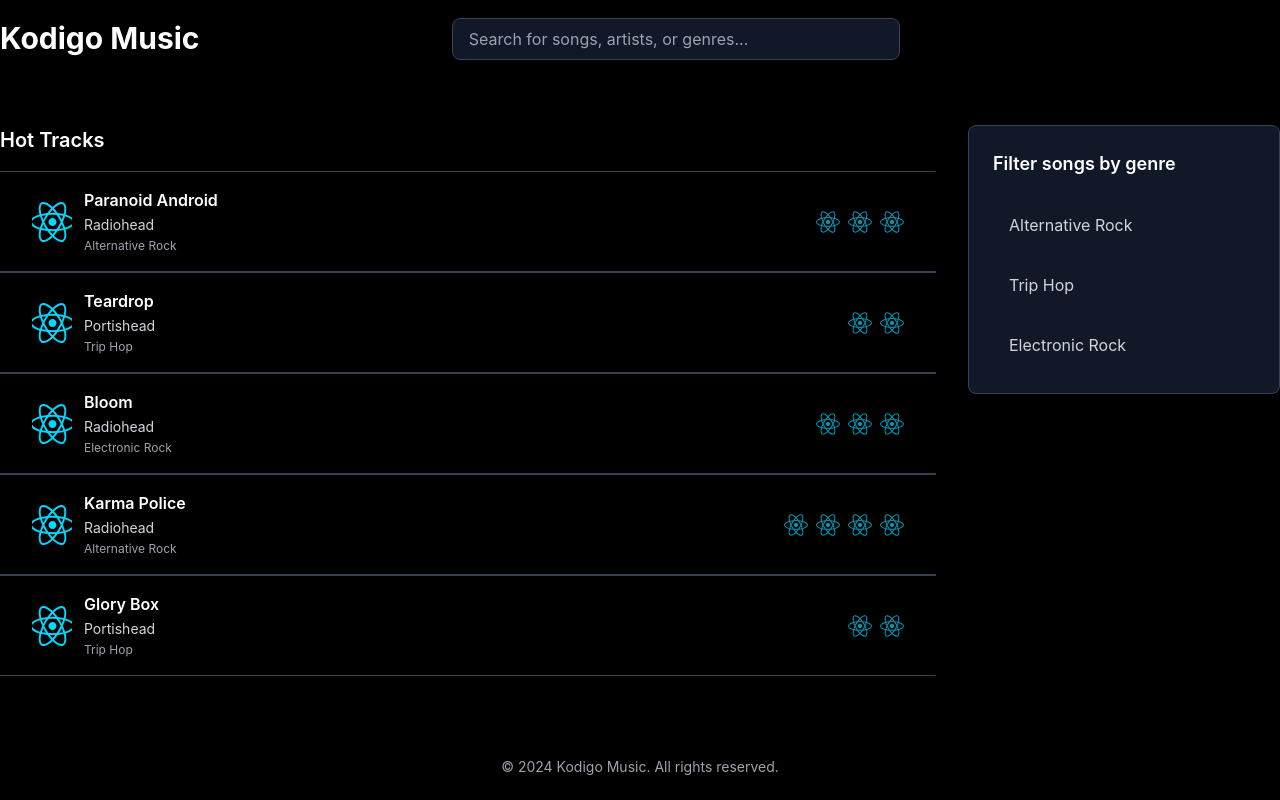
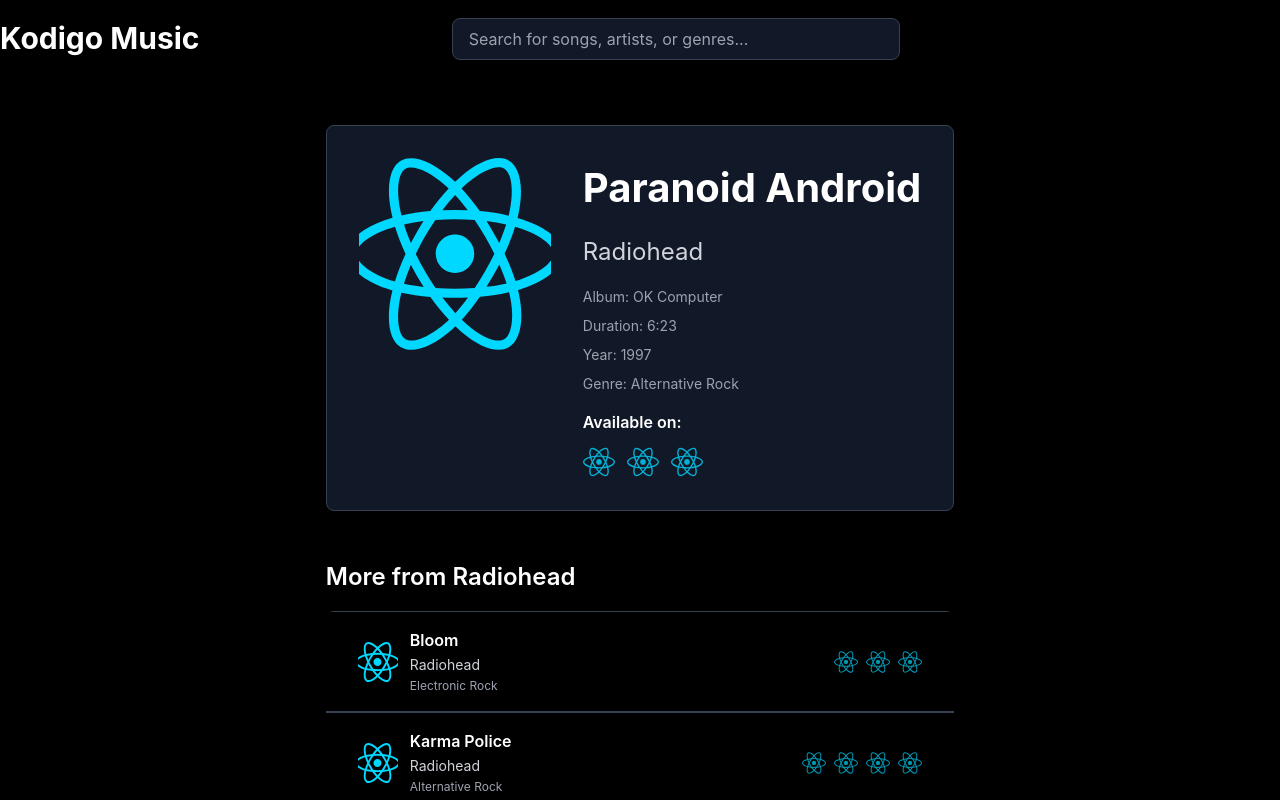
Before and after one commit to algodondev/kodigo-music, a React (Vite) app: page /song/1 in a window 1280 px wide. Shown: the top 800 px of the page. Built offline with nearby package versions, Linux system fonts and the light colour scheme.

Commit message:
feat: added routing

```diff
--- a/package.json
+++ b/package.json
@@ -13,6 +13,7 @@
     "@tailwindcss/vite": "^4.1.12",
     "react": "^19.1.1",
     "react-dom": "^19.1.1",
+    "react-router-dom": "^7.8.2",
     "tailwindcss": "^4.1.12"
   },
   "devDependencies": {
--- a/src/App.jsx
+++ b/src/App.jsx
@@ -1,63 +1,36 @@
 import { useState } from "react";
+import { BrowserRouter as Router, Routes, Route } from "react-router-dom";
 import "./App.css";
 import Header from "./components/Header";
 import Footer from "./components/Footer";
-import Content from "./components/Content";
-
-const mockSongs = [
-  {
-    id: 1,
-    title: "Paranoid Android",
-    artist: "Radiohead",
-    genre: "Alternative Rock",
-    platforms: ["Spotify", "Apple Music", "Deezer"],
-  },
-  {
-    id: 2,
-    title: "Teardrop",
-    artist: "Portishead",
-    genre: "Trip Hop",
-    platforms: ["Spotify", "Apple Music"],
-  },
-  {
-    id: 3,
-    title: "Bloom",
-    artist: "Radiohead",
-    genre: "Electronic Rock",
-    platforms: ["Spotify", "Deezer", "YouTube Music"],
-  },
-  {
-    id: 4,
-    title: "Karma Police",
-    artist: "Radiohead",
-    genre: "Alternative Rock",
-    platforms: ["Spotify", "Apple Music", "Deezer", "YouTube Music"],
-  },
-  {
-    id: 5,
-    title: "Glory Box",
-    artist: "Portishead",
-    genre: "Trip Hop",
-    platforms: ["Spotify", "Apple Music"],
-  },
-];
+import Home from "./pages/Home";
+import SingleSong from "./pages/SingleSong";
 
 function App() {
   const [showMobileSidebar, setShowMobileSidebar] = useState(false);
 
   return (
+    <Router>
       <div className="min-h-screen bg-black px-6 py-8 flex flex-col">
         <Header
           onToggleSidebar={() => setShowMobileSidebar(!showMobileSidebar)}
           showMobileFilter={true}
         />
-      <Content
-        songs={mockSongs}
+        <Routes>
+          <Route
+            path="/"
+            element={
+              <Home
                 showMobileSidebar={showMobileSidebar}
                 onToggleSidebar={() => setShowMobileSidebar(!showMobileSidebar)}
               />
+            }
+          />
+          <Route path="/song/:id" element={<SingleSong />} />
+        </Routes>
         <Footer />
       </div>
+    </Router>
   );
 }
 
--- a/src/components/SongCard.css
+++ b/src/components/SongCard.css
@@ -7,6 +7,7 @@
   border-bottom: 1px solid #374151;
   transition: all 0.2s;
   gap: 0.75rem;
+  cursor: pointer;
 }
 
 .song-card:hover {
--- a/src/components/SongCard.jsx
+++ b/src/components/SongCard.jsx
@@ -1,9 +1,16 @@
 import "./SongCard.css";
+import { useNavigate } from "react-router-dom";
 import reactLogo from "../assets/react.svg";
 
 export default function SongCard({ song }) {
+  const navigate = useNavigate();
+
+  const handleClick = () => {
+    navigate(`/song/${song.id}`);
+  };
+
   return (
-    <div className="song-card">
+    <div className="song-card" onClick={handleClick}>
       <div className="song-info">
         <img
           src={reactLogo}
--- /dev/null
+++ b/src/pages/Home.jsx
@@ -0,0 +1,49 @@
+import Content from "../components/Content";
+
+const mockSongs = [
+  {
+    id: 1,
+    title: "Paranoid Android",
+    artist: "Radiohead",
+    genre: "Alternative Rock",
+    platforms: ["Spotify", "Apple Music", "Deezer"],
+  },
+  {
+    id: 2,
+    title: "Teardrop",
+    artist: "Portishead",
+    genre: "Trip Hop",
+    platforms: ["Spotify", "Apple Music"],
+  },
+  {
+    id: 3,
+    title: "Bloom",
+    artist: "Radiohead",
+    genre: "Electronic Rock",
+    platforms: ["Spotify", "Deezer", "YouTube Music"],
+  },
+  {
+    id: 4,
+    title: "Karma Police",
+    artist: "Radiohead",
+    genre: "Alternative Rock",
+    platforms: ["Spotify", "Apple Music", "Deezer", "YouTube Music"],
+  },
+  {
+    id: 5,
+    title: "Glory Box",
+    artist: "Portishead",
+    genre: "Trip Hop",
+    platforms: ["Spotify", "Apple Music"],
+  },
+];
+
+export default function Home({ showMobileSidebar, onToggleSidebar }) {
+  return (
+    <Content
+      songs={mockSongs}
+      showMobileSidebar={showMobileSidebar}
+      onToggleSidebar={onToggleSidebar}
+    />
+  );
+}
--- /dev/null
+++ b/src/pages/SingleSong.css
@@ -0,0 +1,144 @@
+.single-song-page {
+  flex: 1;
+  margin: 0 auto;
+  padding: 0 1rem;
+}
+
+.song-detail-card {
+  display: flex;
+  gap: 2rem;
+  margin-bottom: 3rem;
+  padding: 2rem;
+  background-color: #111827;
+  border: 1px solid #374151;
+  border-radius: 0.5rem;
+}
+
+.album-cover {
+  width: 12rem;
+  height: 12rem;
+  border-radius: 0.5rem;
+  object-fit: cover;
+}
+
+.song-info-detail {
+  flex: 1;
+  display: flex;
+  flex-direction: column;
+  gap: 1rem;
+}
+
+.song-title-large {
+  font-size: 2.5rem;
+  font-weight: bold;
+  color: white;
+  margin: 0;
+}
+
+.song-artist-large {
+  font-size: 1.5rem;
+  color: #d1d5db;
+  margin: 0;
+}
+
+.song-metadata {
+  display: flex;
+  flex-direction: column;
+  gap: 0.5rem;
+}
+
+.metadata-item {
+  color: #9ca3af;
+  font-size: 0.875rem;
+}
+
+.platforms-container {
+  display: flex;
+  flex-direction: column;
+  gap: 0.75rem;
+}
+
+.platforms-label {
+  color: white;
+  font-weight: 600;
+}
+
+.platforms-list {
+  display: flex;
+  gap: 0.75rem;
+}
+
+.platform-icon-large {
+  width: 2rem;
+  height: 2rem;
+  opacity: 0.8;
+  transition: opacity 0.2s;
+}
+
+.platform-icon-large:hover {
+  opacity: 1;
+}
+
+.related-songs-section,
+.more-songs-section {
+  margin-bottom: 2rem;
+}
+
+.section-title {
+  font-size: 1.5rem;
+  font-weight: 600;
+  color: white;
+  margin-bottom: 1rem;
+}
+
+.scrollable-songs {
+  max-height: 20rem;
+  overflow-y: auto;
+  border-radius: 0.5rem;
+}
+
+.scrollable-songs::-webkit-scrollbar {
+  width: 8px;
+}
+
+.scrollable-songs::-webkit-scrollbar-track {
+  background: #111827;
+}
+
+.scrollable-songs::-webkit-scrollbar-thumb {
+  background: #374151;
+  border-radius: 4px;
+}
+
+.scrollable-songs::-webkit-scrollbar-thumb:hover {
+  background: #4b5563;
+}
+
+.error-message {
+  color: white;
+  text-align: center;
+  font-size: 1.25rem;
+  margin-top: 2rem;
+}
+
+@media (max-width: 767px) {
+  .song-detail-card {
+    flex-direction: column;
+    gap: 1.5rem;
+    padding: 1.5rem;
+  }
+
+  .album-cover {
+    width: 8rem;
+    height: 8rem;
+    align-self: center;
+  }
+
+  .song-title-large {
+    font-size: 1.875rem;
+  }
+
+  .song-artist-large {
+    font-size: 1.25rem;
+  }
+}
--- /dev/null
+++ b/src/pages/SingleSong.jsx
@@ -0,0 +1,122 @@
+import "./SingleSong.css";
+import { useParams } from "react-router-dom";
+import reactLogo from "../assets/react.svg";
+import SongCard from "../components/SongCard";
+
+const mockSongs = [
+  {
+    id: 1,
+    title: "Paranoid Android",
+    artist: "Radiohead",
+    genre: "Alternative Rock",
+    platforms: ["Spotify", "Apple Music", "Deezer"],
+    album: "OK Computer",
+    duration: "6:23",
+    releaseYear: 1997,
+  },
+  {
+    id: 2,
+    title: "Teardrop",
+    artist: "Portishead",
+    genre: "Trip Hop",
+    platforms: ["Spotify", "Apple Music"],
+    album: "Mezzanine",
+    duration: "5:29",
+    releaseYear: 1998,
+  },
+  {
+    id: 3,
+    title: "Bloom",
+    artist: "Radiohead",
+    genre: "Electronic Rock",
+    platforms: ["Spotify", "Deezer", "YouTube Music"],
+    album: "The King of Limbs",
+    duration: "5:15",
+    releaseYear: 2011,
+  },
+  {
+    id: 4,
+    title: "Karma Police",
+    artist: "Radiohead",
+    genre: "Alternative Rock",
+    platforms: ["Spotify", "Apple Music", "Deezer", "YouTube Music"],
+    album: "OK Computer",
+    duration: "4:21",
+    releaseYear: 1997,
+  },
+  {
+    id: 5,
+    title: "Glory Box",
+    artist: "Portishead",
+    genre: "Trip Hop",
+    platforms: ["Spotify", "Apple Music"],
+    album: "Dummy",
+    duration: "5:06",
+    releaseYear: 1994,
+  },
+];
+
+export default function SingleSong() {
+  const { id } = useParams();
+  const song = mockSongs.find(s => s.id === parseInt(id));
+  const relatedSongs = mockSongs.filter(s => s.id !== parseInt(id) && s.artist === song?.artist);
+  const moreSongs = mockSongs.filter(s => s.id !== parseInt(id) && s.artist !== song?.artist);
+
+  if (!song) {
+    return <div className="error-message">Song not found</div>;
+  }
+
+  return (
+    <div className="single-song-page">
+      <div className="song-detail-card">
+        <img
+          src={reactLogo}
+          alt="Album cover"
+          className="album-cover"
+        />
+        <div className="song-info-detail">
+          <h1 className="song-title-large">{song.title}</h1>
+          <p className="song-artist-large">{song.artist}</p>
+          <div className="song-metadata">
+            <span className="metadata-item">Album: {song.album}</span>
+            <span className="metadata-item">Duration: {song.duration}</span>
+            <span className="metadata-item">Year: {song.releaseYear}</span>
+            <span className="metadata-item">Genre: {song.genre}</span>
+          </div>
+          <div className="platforms-container">
+            <span className="platforms-label">Available on:</span>
+            <div className="platforms-list">
+              {song.platforms.map((platform, index) => (
+                <img
+                  key={index}
+                  src={reactLogo}
+                  alt={`${platform} platform`}
+                  className="platform-icon-large"
+                  title={platform}
+                />
+              ))}
+            </div>
+          </div>
+        </div>
+      </div>
+
+      <div className="related-songs-section">
+        <h2 className="section-title">More from {song.artist}</h2>
+        <div className="scrollable-songs">
+          {relatedSongs.map((relatedSong) => (
+            <SongCard key={relatedSong.id} song={relatedSong} />
+          ))}
+        </div>
+      </div>
+
+      <div className="more-songs-section">
+        <h2 className="section-title">More Songs</h2>
+        <div className="scrollable-songs">
+          {moreSongs.map((moreSong) => (
+            <SongCard key={moreSong.id} song={moreSong} />
+          ))}
+        </div>
+      </div>
+    </div>
+  );
+}
```
Also changed, not shown: 1 other file (tests, documents, lock files or other folders). Lines whose indentation alone changed are shown as unchanged.
